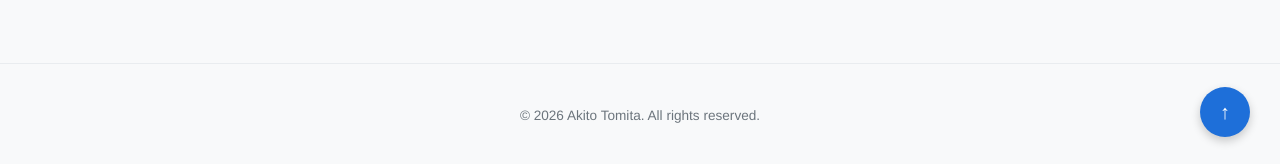
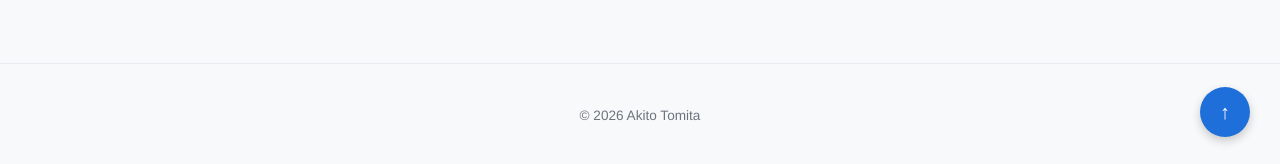
Before and after one commit to TomitaAkito/TomitaAkito.github.io, a Jekyll site: the page built from index.html, in a window 1280 px wide and 900 px high, scrolled down 1909 px. Shown: the part 733-897 px from the top of the window. Built offline with Jekyll 4.4.1, drawn with Linux system fonts in a browser that asks for light colours.

Commit message:
フッター修正

```diff
--- a/_includes/footer.html
+++ b/_includes/footer.html
@@ -1,6 +1,6 @@
 <footer class="site-footer">
   <div class="container">
-    &copy; {{ 'now' | date: "%Y" }} {{ site.author | default: "Portfolio" }}. All rights reserved.
+    &copy; {{ 'now' | date: "%Y" }} {{ site.author | default: "Portfolio" }}
   </div>
 </footer>
 
```
